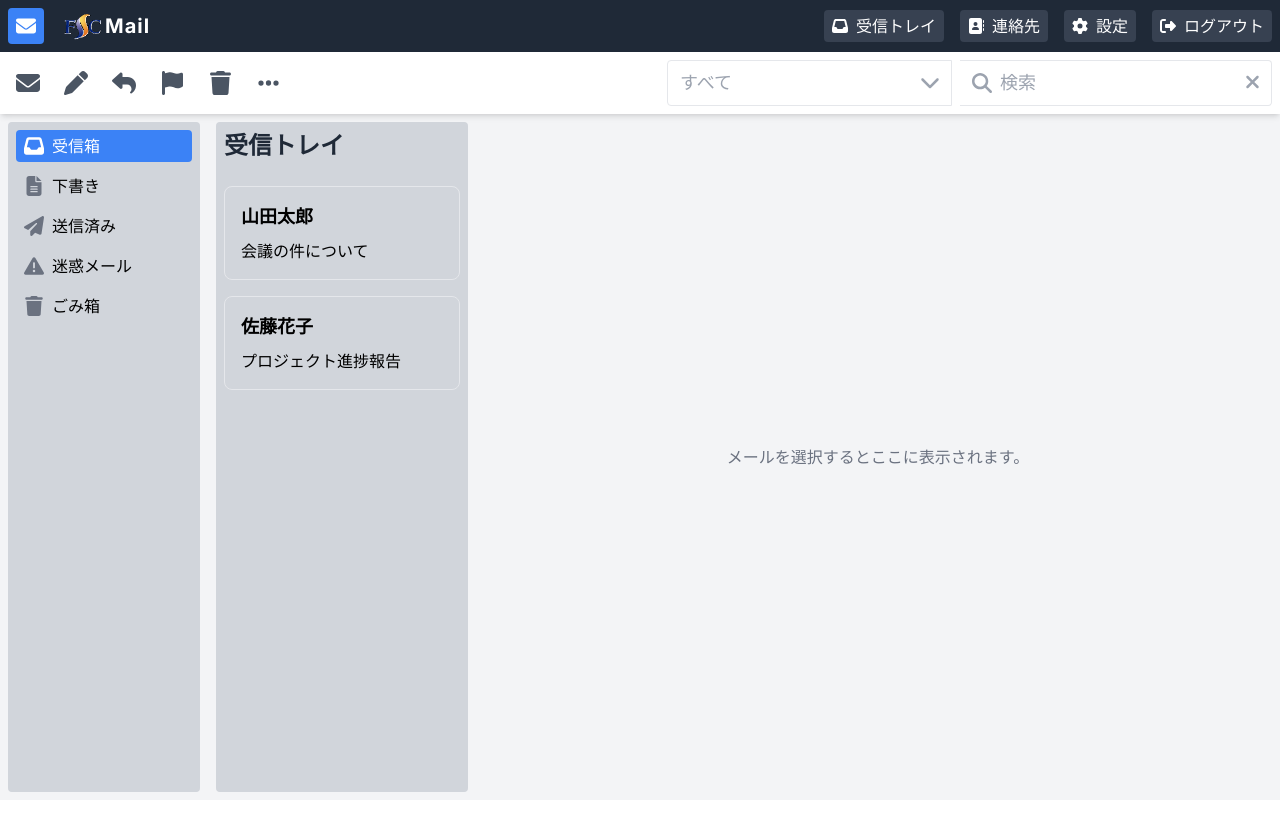
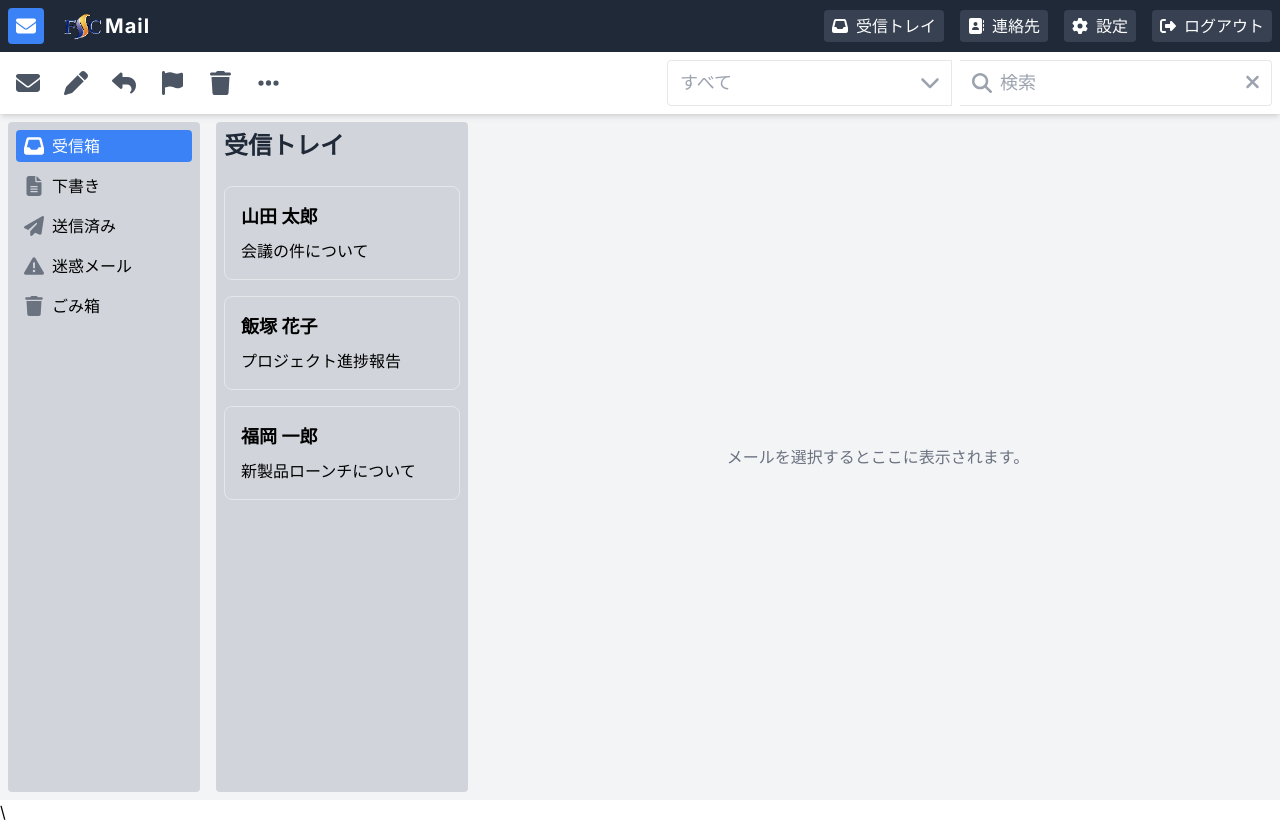
Before and after one commit to kuwa124/mail-practice, a Next.js app: page / in a window 1280 px wide. Before the commit the page ends 800 px from the top, so only its background shows below. Built offline with nearby package versions, Linux system fonts and the light colour scheme.

Commit message:
✨ Recoilの動作不良の為、コンテキストで連絡先の編集を作成

```diff
--- a/src/app/adress/EditContact/AdressEditor/index.tsx
+++ b/src/app/adress/EditContact/AdressEditor/index.tsx
@@ -1,10 +1,9 @@
 'use client'; // クライアントサイドでの実行を明示
 
+import { useAddress } from '@/app/contexts/AddressContext';
 // 必要なモジュールとコンポーネントのインポート
+import { Mail } from '@/app/shared/constants'; // Mail型をインポート
 import React, { useState } from 'react'; // Reactと状態管理のためのフックをインポート
-import { useRecoilState } from 'recoil'; // Recoilの状態管理フックをインポート
-import { addressState } from '@/app/recoil/adressState';// アドレス状態を管理するatomをインポート
-import { Mail } from '@/app/shared/constants'; // Mail型をインポート
 
 // AdressEditorコンポーネントのプロパティの型定義
 type AdressEditorProps = {
@@ -18,13 +17,14 @@ export function AdressEditor({
   onClose,
 }: AdressEditorProps): JSX.Element {
   // アドレス状態を取得し、更新関数を取得
-  const [addresses, setAddresses] = useRecoilState(addressState);
+  const { addresses, setAddresses } = useAddress();
 
   // 編集用の状態を管理（初期値は渡されたcontact）
   const [editedContact, setEditedContact] = useState<Mail>(contact);
 
   // 入力フィールドの変更を処理する関数
   const handleChange = (e: React.ChangeEvent<HTMLInputElement>) => {
+    // イベントオブジェクトからname（フィールド名）とvalue（入力値）を取得
     const { name, value } = e.target;
     // 変更されたフィールドの値を更新
     setEditedContact((prev) => ({ ...prev, [name]: value }));
@@ -53,7 +53,7 @@ export function AdressEditor({
           {/* 名前入力フィールド：ラベルとテキスト入力を設定 */}
           <div className='mb-4'>
             <label
-              htmlFor='name'
+              htmlFor='name' // 関連する入力フィールドとラベルを紐付け
               className='block text-sm font-medium text-gray-700'
             >
               名前
@@ -71,7 +71,7 @@ export function AdressEditor({
           {/* メールアドレス入力フィールド：ラベルとメール入力を設定 */}
           <div className='mb-4'>
             <label
-              htmlFor='email'
+              htmlFor='email' // 関連する入力フィールドとラベルを紐付け
               className='block text-sm font-medium text-gray-700'
             >
               メールアドレス
@@ -89,7 +89,7 @@ export function AdressEditor({
           {/* 電話番号入力フィールド：ラベルとテキスト入力を設定 */}
           <div className='mb-4'>
             <label
-              htmlFor='phone'
+              htmlFor='phone' // 関連する入力フィールドとラベルを紐付け
               className='block text-sm font-medium text-gray-700'
             >
               電話番号
@@ -106,7 +106,7 @@ export function AdressEditor({
           {/* その他の情報入力フィールド：ラベルとテキスト入力を設定 */}
           <div className='mb-4'>
             <label
-              htmlFor='other'
+              htmlFor='other' // 関連する入力フィールドとラベルを紐付け
               className='block text-sm font-medium text-gray-700'
             >
               その他
--- a/src/app/adress/EditContact/index.tsx
+++ b/src/app/adress/EditContact/index.tsx
@@ -1,23 +1,21 @@
 'use client'; // クライアントサイドでの実行を明示
 
 // 必要なモジュールとコンポーネントのインポート
-import React, { useState, useEffect } from 'react'; // Reactと状態管理のためのフックをインポート
-
-import { useRecoilValue } from 'recoil'; // Recoilの状態読み取りフックをインポート
-
-import { addressState } from '@/app/recoil/adressState';// アドレス状態を管理するatomをインポート
+import { useEffect, useState } from 'react'; // Reactと状態管理のためのフックをインポート
 
 // 必要なアイコンをインポート
 import {
-  faEnvelope, // メールアイコン
+  faEllipsisH,
+  faEnvelope, // 水平省略アイコン
+  faPencilAlt, // メールアイコン
   faPhone, // 電話アイコン
-  faEllipsisH, // 水平省略アイコン
-  faPencilAlt, // 編集アイコン
 } from '@fortawesome/free-solid-svg-icons';
 
 import { FontAwesomeIcon } from '@fortawesome/react-fontawesome'; // FontAwesomeアイコンコンポーネントをインポート
 
 import { useEmailContext } from '@/app/contexts/EmailContext'; // EmailContextのカスタムフックをインポート
+
+import { useAddress } from '@/app/contexts/AddressContext'; // AddressContextのカスタムフックをインポート
 
 import { Mail } from '@/app/shared/constants'; // Mail型をインポート
 
@@ -28,8 +26,8 @@ export function EditContact(): JSX.Element {
   // EmailContextから選択されたメールアドレスを取得
   const { selectedEmail } = useEmailContext();
 
-  // Recoilからアドレス情報を取得
-  const addresses = useRecoilValue(addressState);
+  // AddressContextから住所情報を取得
+  const { addresses } = useAddress();
 
   // 編集対象の連絡先を状態として管理（初期値はnull）
   const [selectedContact, setSelectedContact] = useState<Mail | null>(null);
--- /dev/null
+++ b/src/app/contexts/AddressContext.tsx
@@ -0,0 +1,46 @@
+// クライアントサイドでの実行を明示
+'use client';
+
+// Mail型とダミーデータをインポート
+import { Mail, dummyMails } from '@/app/shared/constants';
+
+// Reactのコンポーネントとフックをインポート
+import React, { ReactNode, createContext, useContext, useState } from 'react';
+
+// AddressContextTypeの型定義
+type AddressContextType = {
+  addresses: Mail[]; // 住所データの配列
+  setAddresses: React.Dispatch<React.SetStateAction<Mail[]>>; // 住所データを設定する関数
+};
+
+// AddressContextの作成
+const AddressContext = createContext<AddressContextType | undefined>(undefined);
+
+// AddressProviderコンポーネントの定義
+export const AddressProvider: React.FC<{ children: ReactNode }> = ({
+  children,
+}) => {
+  // 住所データの状態を管理（初期値はダミーデータ）
+  const [addresses, setAddresses] = useState<Mail[]>(dummyMails);
+
+  // AddressContext.Providerを使用して状態を子コンポーネントに渡す
+  return (
+    <AddressContext.Provider value={{ addresses, setAddresses }}>
+      {children}
+    </AddressContext.Provider>
+  );
+};
+
+// useAddressフックの定義
+export const useAddress = () => {
+  // AddressContextを使用
+  const context = useContext(AddressContext);
+
+  // AddressContextがundefinedの場合はエラーを投げる
+  if (context === undefined) {
+    throw new Error('useAddress must be used within an AddressProvider');
+  }
+
+  // contextを返す
+  return context;
+};
--- a/src/app/home/components/MailBox/index.tsx
+++ b/src/app/home/components/MailBox/index.tsx
@@ -1,42 +1,48 @@
-// このファイルをクライアントコンポーネントとして指定
-'use client';
-// Reactをインポート
-import React from 'react';
-// カスタムフックをインポート
-import { useMailBox } from './useMailBox';
-// 型定義とダミーデータをインポート
-import { dummyMails } from '@/app/home/components/MailBox/constants';
-// MailViewコンポーネントをインポート
-import { MailView } from './MailView';
+// src/app/home/components/MailBox/index.tsx
+'use client'; // クライアントサイドでの実行を明示
+
+// 必要なモジュールとフックをインポート
+import React, { useState } from 'react';
+import { Mail } from '@/app/shared/constants'; // Mail型をインポート
+import { MailView } from './MailView'; // MailViewコンポーネントをインポート
+import { useAddress } from '@/app/contexts/AddressContext';
 
 // メールボックスコンポーネント
 export function MailBox() {
-  // カスタムフックを使用してメールボックスの状態を管理
-  const { selectedMail, handleMailClick } = useMailBox();
+  // useAddressフックを使用してアドレス状態を取得
+  const { addresses } = useAddress();
+
+  // 選択されたメールの状態を管理
+  const [selectedMail, setSelectedMail] = useState<Mail | null>(null);
+
+  // メールをクリックした時の処理
+  const handleMailSelect = (mail: Mail) => {
+    setSelectedMail(mail); // クリックされたメールを選択状態にする
+  };
 
   // JSXを返す（コンポーネントの見た目を定義）
   return (
     // メールボックス全体のコンテナ
-    // grid: グリッドレイアウトを適用
-    // grid-cols-4: 4列のグリッドを作成
-    // gap-4: グリッドアイテム間の隙間を1rem（16px）に設定
-    // h-full: 親要素の高さいっぱいに広げる
-    <div className='grid grid-cols-4 gap-4 h-full '>
+    <div className='grid grid-cols-4 gap-4 h-full'>
+      {/* グリッドレイアウトを適用し、4列で隙間を設定。高さを親要素いっぱいに */}
+
       {/* メールリストのコンテナ */}
-      {/* col-span-1: グリッドの1列分を占める */}
-      {/* overflow-auto: コンテンツがはみ出した場合にスクロール可能にする */}
       <div className='col-span-1 container space-y-2 my-2 p-2 rounded bg-gray-300 overflow-auto'>
+        {/* グリッドの1列分を占め、縦方向に間隔を設定。背景色とスクロール可能に */}
+
         {/* メールボックスのタイトル */}
         <h1 className='text-2xl font-bold mb-6 text-gray-800'>受信トレイ</h1>
+
         {/* メールリスト */}
         <ul>
-          {/* dummyMailsの各要素に対してマッピング処理を行う */}
-          {dummyMails.map((mail) => (
+          {/* addressesの各要素に対してマッピング処理を行う */}
+          {addresses.map((mail: Mail) => (
             <li
-              key={mail.id}
-              onClick={() => handleMailClick(mail)}
+              key={mail.id} // リストの各項目を一意に識別するためのキー
+              onClick={() => handleMailSelect(mail)} // クリック時のイベントハンドラ
               className={`mb-4 p-4 border border-gray-200 rounded-lg hover:bg-gray-50 transition-colors duration-200 cursor-pointer
               ${selectedMail?.id === mail.id ? 'bg-blue-100' : ''}`}
+              // スタイリング：余白、境界線、角丸、ホバー効果、選択時の背景色変更
             >
               {/* メール送信者の名前 */}
               <p className='text-lg font-semibold'>{mail.name}</p>
@@ -47,10 +53,10 @@ export function MailBox() {
           ))}
         </ul>
       </div>
+
       {/* 選択されたメールを表示 */}
-      {/* col-span-3: グリッドの3列分を占める（横幅いっぱいに広がる） */}
-      {/* h-full: 親要素の高さいっぱいに広げる */}
       <div className='col-span-3 h-full overflow-hidden'>
+        {/* グリッドの3列分を占め、高さを親要素いっぱいに。オーバーフローを隠す */}
         <MailView mail={selectedMail} />
       </div>
     </div>
--- a/src/app/layout.tsx
+++ b/src/app/layout.tsx
@@ -5,8 +5,9 @@ import { Inter } from 'next/font/google';
 // グローバルCSSをインポート
 import './globals.css';
 // 各コンテキストプロバイダーをインポート
+import { AddressProvider } from '@/app/contexts/AddressContext';
+import { EmailProvider } from '@/app/contexts/EmailContext';
 import { SignatureProvider } from '@/app/contexts/SignatureContext';
-import { EmailProvider } from '@/app/contexts/EmailContext';
 
 // Interフォントを設定（latinサブセットを使用）
 const inter = Inter({ subsets: ['latin'] });
@@ -29,11 +30,14 @@ export default function RootLayout({
       {/* bodyにInterフォントのクラスを適用 */}
       <body className={inter.className}>
         {/* 各コンテキストプロバイダーで子コンポーネントをラップ */}
-        <EmailProvider>
-          <SignatureProvider>
-            {children} {/* 子コンポーネントをレンダリング */}
-          </SignatureProvider>
-        </EmailProvider>
+        <AddressProvider>
+          <EmailProvider>
+            <SignatureProvider>
+              {children} {/* 子コンポーネントをレンダリング */}
+            </SignatureProvider>
+          </EmailProvider>
+        </AddressProvider>
+        \{' '}
       </body>
     </html>
   );
--- a/src/app/recoil/adressState.tsx
+++ /dev/null
@@ -1,14 +0,0 @@
-// ユーザー操作に適応するための定型文
-'use client';
-
-// 必要なモジュールをインポート（Recoilのatomを使用）
-import { atom } from 'recoil'; // Recoilのatomをインポート
-
-// Mail型とダミーデータをインポート
-import { dummyMails, Mail } from '@/app/shared/constants';
-
-// アドレス状態を管理するatomを定義
-export const addressState = atom<Mail[]>({
-  key: 'addressState', // ユニークなキーを設定
-  default: dummyMails, // デフォルト値としてダミーメールデータを設定
-});
--- a/src/components/Contact/index.tsx
+++ b/src/components/Contact/index.tsx
@@ -9,15 +9,12 @@ import {
   faXmarkCircle,
   faUser,
 } from '@fortawesome/free-solid-svg-icons';
-import { useRecoilState } from 'recoil'; // Recoilの状態読み取りフックをインポート
-import { addressState } from '@/app/recoil/adressState'; // アドレス状態を管理するatomをインポート
 import useContacts from './useContacts';
+import { useAddress } from '@/app/contexts/AddressContext';
 
 // Contactsコンポーネントの定義
 const Contacts: React.FC = () => {
-  // Recoilからアドレス情報を取得
-  const [addresses, setAddresses] = useRecoilState(addressState);
-  // カスタムフックからロジックと状態を取得
+  const { addresses } = useAddress();  // カスタムフックからロジックと状態を取得
   const {
     searchTerm, // 検索ワードの状態
     setSelectedEmail, // 選択されたメールの状態を更新する関数
```
Also changed, not shown: src/app/page.tsx (+3 -4 lines).
